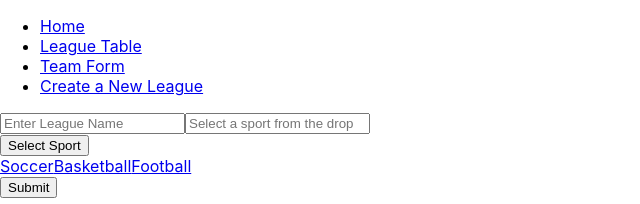
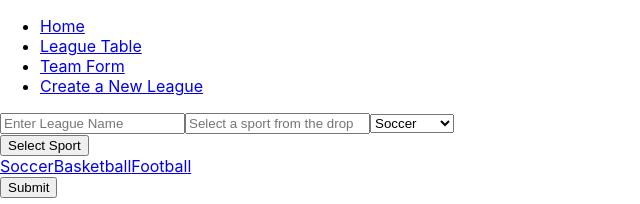
Before and after one commit to jjjjjjonathan/ez-league, a React (Create React App) app in the folder public/: page /leagueform in a window 1280 px wide. Shown: the top 204 px of the page, without its empty margins (0-640 px from the left). Built offline with nearby package versions, Linux system fonts and the light colour scheme; no server answers.

Commit message:
refactor

```diff
--- a/public/src/components/LeagueForm.jsx
+++ b/public/src/components/LeagueForm.jsx
@@ -32,9 +32,12 @@ const LeagueForm = (props) => {
           placeholder="Select a sport from the dropdown menu for your league"
           onChange={(event) => setSport(event.target.value)}
         />
-        <div class="dropdown">
+        <select><option value='soccer'>Soccer</option>
+        <option value='basketball'>Basketball</option>
+          </select>
+        <div className="dropdown">
           <button class="dropbtn">Select Sport</button>
-          <div class="dropdown-content">
+          <div className="dropdown-content">
             <a href="Soccer">Soccer</a>
             <a href="Basketball">Basketball</a>
             <a href="Football">Football</a>
```
